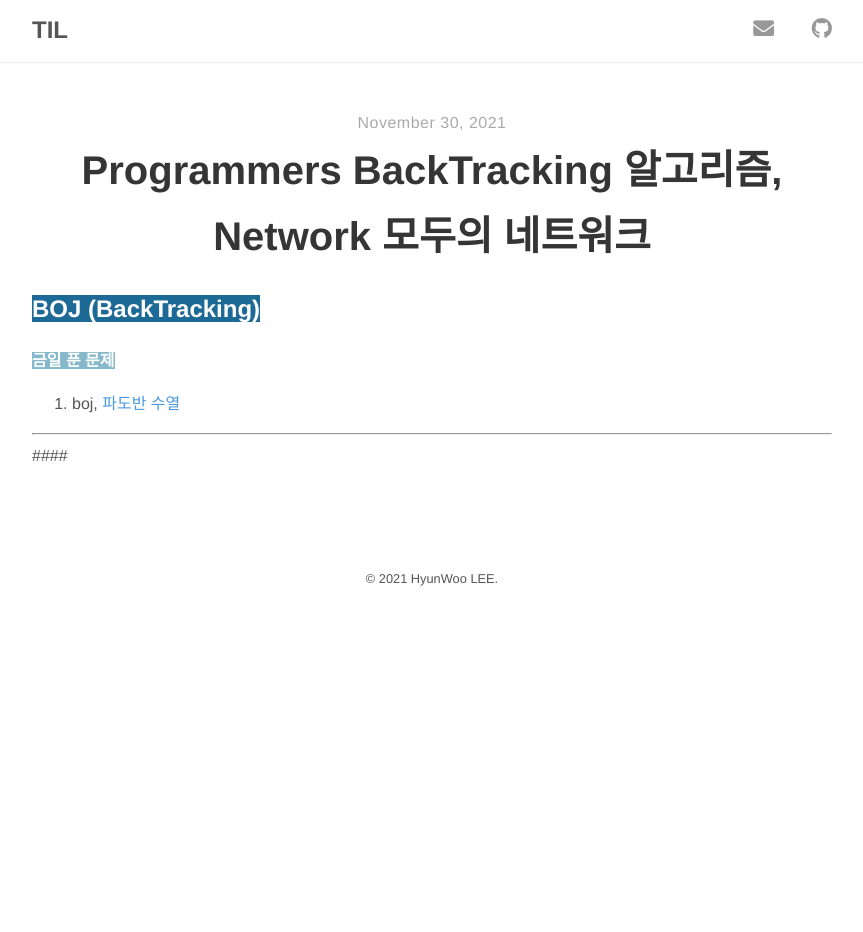
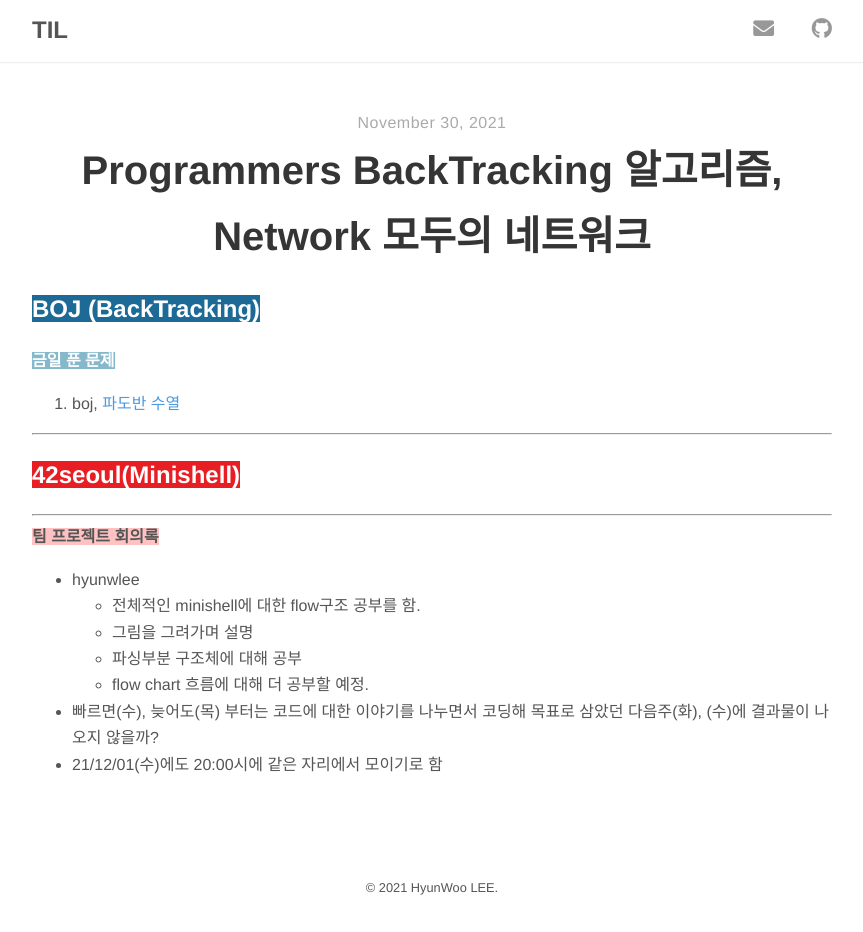
Before and after one commit to hyunwlee-dev/TIL, a Jekyll site: the page built from _posts/2021-11-30-till.md, in a window 1280 px wide. Shown: the whole page, without its empty margins (208-1071 px from the left). Built offline with Jekyll 4.4.1, drawn with Linux system fonts in a browser that asks for light colours; nearby versions of some CDN libraries; before the commit the page ends 900 px from its top, so only the background shows below that.

Commit message:
modified:   2021-11-30-till.md

```diff
--- a/_posts/2021-11-30-till.md
+++ b/_posts/2021-11-30-till.md
@@ -12,4 +12,16 @@
 
 ---
 
-####
+## <span style="background-color:#E81E25; color:white">42seoul(Minishell)</span>
+
+---
+
+<span style="background-color:#FFC2C3"><strong>팀 프로젝트 회의록</strong></span>
+
+- hyunwlee
+  - 전체적인 minishell에 대한 flow구조 공부를 함.
+  - 그림을 그려가며 설명
+  - 파싱부분 구조체에 대해 공부
+  - flow chart 흐름에 대해 더 공부할 예정.
+- 빠르면(수), 늦어도(목) 부터는 코드에 대한 이야기를 나누면서 코딩해 목표로 삼았던 다음주(화), (수)에 결과물이 나오지 않을까?
+- 21/12/01(수)에도 20:00시에 같은 자리에서 모이기로 함
```
